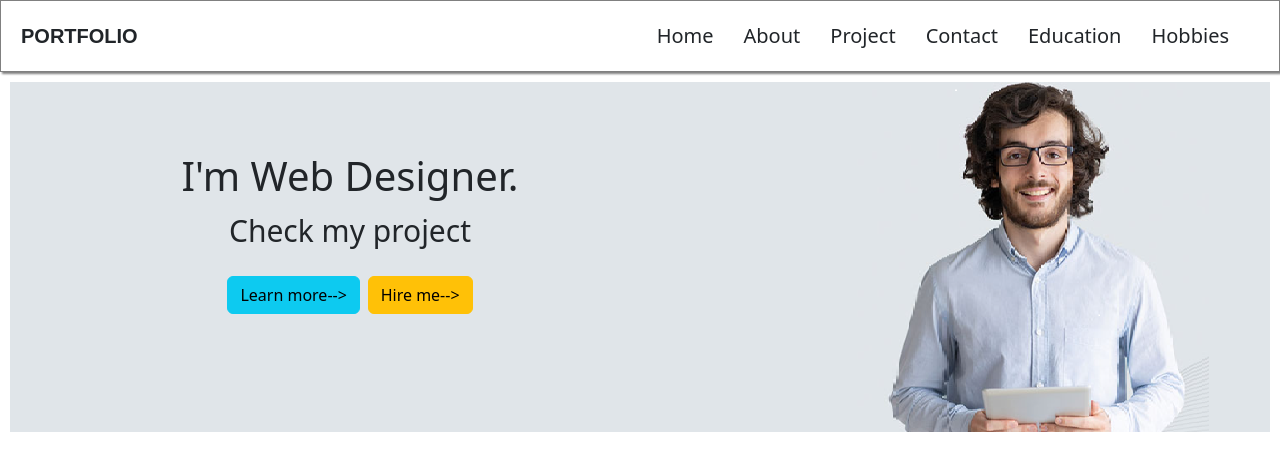
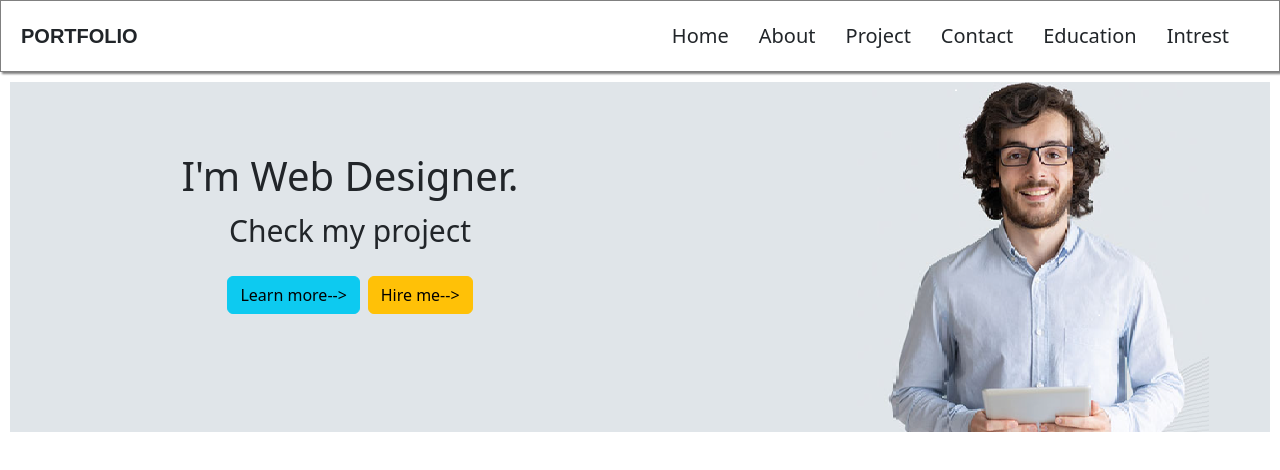
Before and after one commit to sunitamandal123/my-portfolio, a website: page my webApplication/index.html in a window 1280 px wide. Drawn offline with nearby package versions, Linux system fonts and the light colour scheme.

Commit message:
Update index.html

```diff
--- a/my webApplication/index.html
+++ b/my webApplication/index.html
@@ -20,7 +20,7 @@
                     <div>Project</div>
                     <div>Contact</div>
                     <div>Education</div>
-                    <div>Hobbies</div>
+                    <div>Intrest</div>
                 </div>
             </div>
     </header>
```
